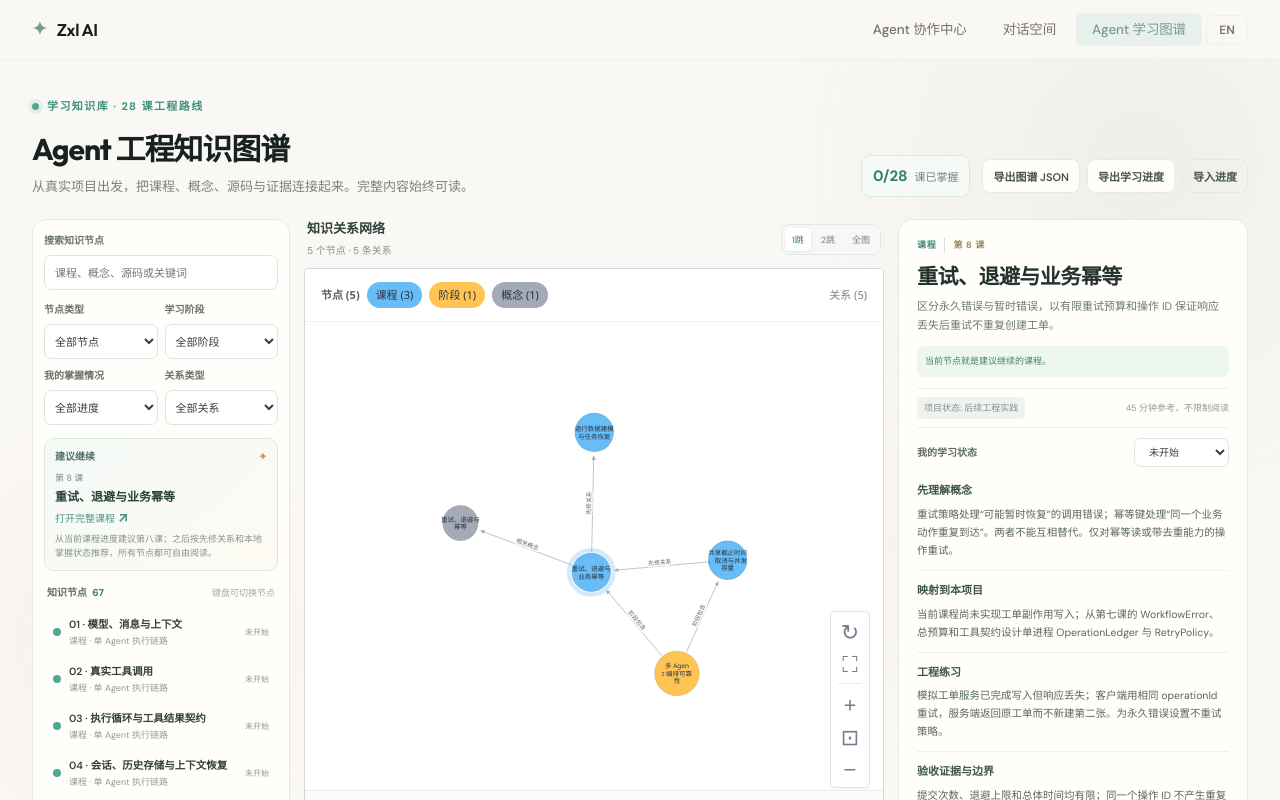
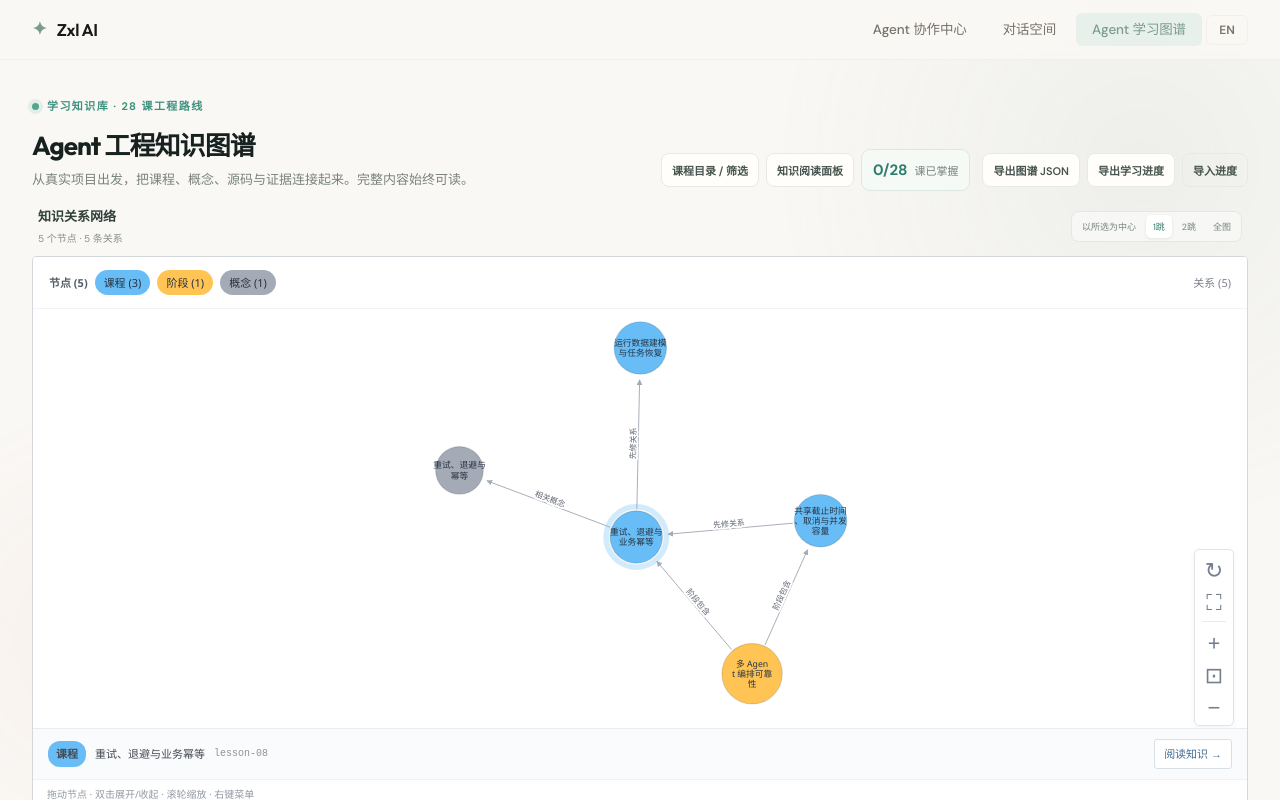
Before and after one commit to ZxlDragonDoctor/zxl-Ai-agent, a Vue app in the folder zxl-Ai-agent-fronted/: page /learning in a window 1280 px wide. Shown: the top 800 px of the page. Built offline with nearby package versions, Linux system fonts and the light colour scheme.

Commit message:
feat: separate graph exploration from course selection

```diff
--- a/zxl-Ai-agent-fronted/src/views/LearningGraph.vue
+++ b/zxl-Ai-agent-fronted/src/views/LearningGraph.vue
@@ -2,8 +2,9 @@
 import { computed, nextTick, onMounted, ref, watch } from 'vue'
 import { useRoute, useRouter } from 'vue-router'
 import KnowledgeGraphCanvas from '../learning/graph/KnowledgeGraphCanvas.vue'
+import { discoverScene } from '../learning/graph/graphPresentation'
 import {
-  catalogue, createRecord, exportGraph, exportLearningProgress, filterNodes, findShortestPath, getNeighborhood,
+  catalogue, createRecord, exportGraph, exportLearningProgress, filterNodes, findShortestPath,
   getNeighbors, importLearningProgress, loadProgress, nodeById, saveProgress,
 } from '../learning/graph/model'
 import type { GraphNode, LearningProgress, LearningState, NodeKind, RelationType } from '../learning/graph/model'
@@ -19,10 +20,16 @@ const learningFilter = ref<LearningState | 'all'>('all')
 const relationFilter = ref<RelationType | 'all'>('all')
 const viewMode = ref<'all' | 'one' | 'two'>('one')
 const reducedMotion = ref(false)
+const catalogueOpen = ref(false)
+const readerOpen = ref(false)
 const importPicker = ref<HTMLInputElement>()
 const reader = ref<HTMLElement>()
 const transferMessage = ref('')
 const selectedId = ref(typeof route.query.node === 'string' && nodeById.has(route.query.node) ? route.query.node : 'lesson-08')
+const sceneRootId = ref(selectedId.value)
+const expandedIds = ref(new Set<string>())
+const collapsedIds = ref(new Set<string>())
+const dismissedIds = ref(new Set<string>())
 const localeKey = computed(() => locale.value)
 const selectedNode = computed(() => nodeById.get(selectedId.value) ?? catalogue.nodes[0])
 const allLessons = computed(() => catalogue.nodes.filter(node => node.kind === 'lesson'))
@@ -57,15 +64,27 @@ const filteredList = computed(() => filterNodes({ query: query.value, kind: kind
 const relationTypes = computed(() => relationFilter.value === 'all' ? undefined : new Set([relationFilter.value]))
 const visibleNodes = computed(() => {
   const baseIds = new Set(filteredList.value.map(node => node.id))
-  if (viewMode.value === 'all') return filteredList.value
+  if (viewMode.value === 'all') return filteredList.value.filter(node => !dismissedIds.value.has(node.id))
   const hops = viewMode.value === 'one' ? 1 : 2
-  const neighborhood = getNeighborhood(selectedId.value, hops, relationTypes.value)
-  const stageNodes = new Set(stages.value.map(node => node.id))
-  const expanded = new Set([...baseIds].filter(id => neighborhood.has(id)))
-  if (baseIds.has(selectedId.value)) expanded.add(selectedId.value)
-  // Keep the selected node visible when filters hide its kind, so the reader never loses context.
-  if (nodeById.has(selectedId.value)) expanded.add(selectedId.value)
-  return catalogue.nodes.filter(node => expanded.has(node.id) || (stageNodes.has(node.id) && node.id === selectedNode.value.stage))
+  const allowedEdges = catalogue.edges.filter(edge => (!relationTypes.value || relationTypes.value.has(edge.type))
+    && !dismissedIds.value.has(edge.from) && !dismissedIds.value.has(edge.to)
+    && baseIds.has(edge.from) && baseIds.has(edge.to))
+  const neighborhood = discoverScene(sceneRootId.value, hops, allowedEdges, expandedIds.value, collapsedIds.value)
+  return catalogue.nodes.filter(node => neighborhood.has(node.id) && !dismissedIds.value.has(node.id)
+    && (baseIds.has(node.id) || node.id === sceneRootId.value))
+})
+const expandedNodeIds = computed(() => {
+  const ids = new Set(expandedIds.value)
+  if (viewMode.value !== 'all' && !collapsedIds.value.has(sceneRootId.value)) {
+    ids.add(sceneRootId.value)
+    if (viewMode.value === 'two') {
+      for (const edge of getNeighbors(sceneRootId.value, 'both', relationTypes.value)) {
+        const neighbor = edge.from === sceneRootId.value ? edge.to : edge.from
+        if (!collapsedIds.value.has(neighbor)) ids.add(neighbor)
+      }
+    }
+  }
+  return [...ids]
 })
 const visibleIds = computed(() => new Set(visibleNodes.value.map(node => node.id)))
 const visibleEdges = computed(() => catalogue.edges.filter(edge => visibleIds.value.has(edge.from) && visibleIds.value.has(edge.to)
@@ -98,8 +117,9 @@ const highlightedEdgeIds = computed(() => pathToNext.value.map(edge => edge.id))
 
 watch(progress, value => saveProgress(value), { deep: true })
 watch(() => route.query.node, value => {
-  if (typeof value === 'string' && nodeById.has(value)) selectedId.value = value
+  if (typeof value === 'string' && nodeById.has(value)) chooseNode(value)
 })
+watch(viewMode, () => { expandedIds.value = new Set(); collapsedIds.value = new Set(); dismissedIds.value = new Set() })
 watch(selectedId, async value => {
   if (route.query.node !== value) router.replace({ query: { ...route.query, node: value } })
   await nextTick()
@@ -108,7 +128,7 @@ watch(selectedId, async value => {
 watch([query, kindFilter, stageFilter, learningFilter], () => {
   if (query.value.trim()) {
     const match = filteredList.value[0]
-    if (match) selectedId.value = match.id
+    if (match) chooseNode(match.id)
   }
 })
 
@@ -122,7 +142,31 @@ function onReadScroll(event: Event): void {
   scrollSaveTimer = setTimeout(() => saveProgress(progress.value), 300)
 }
 
-function chooseNode(id: string): void { if (nodeById.has(id)) selectedId.value = id }
+function chooseNode(id: string): void {
+  if (!nodeById.has(id)) return
+  if (!visibleIds.value.has(id)) {
+    sceneRootId.value = id
+    expandedIds.value = new Set(); collapsedIds.value = new Set(); dismissedIds.value = new Set()
+  }
+  selectedId.value = id
+}
+function toggleExpansion(id: string): void {
+  if (viewMode.value === 'all') { sceneRootId.value = id; viewMode.value = 'one'; selectedId.value = id; return }
+  const expanded = new Set(expandedIds.value), collapsed = new Set(collapsedIds.value)
+  if (expandedNodeIds.value.includes(id)) { expanded.delete(id); collapsed.add(id) }
+  else { expanded.add(id); collapsed.delete(id) }
+  expandedIds.value = expanded; collapsedIds.value = collapsed
+}
+function dismissNode(id: string): void {
+  dismissedIds.value = new Set([...dismissedIds.value, id])
+}
+function restoreScene(): void { dismissedIds.value = new Set() }
+function openReader(id: string): void { chooseNode(id); readerOpen.value = true }
+function focusSelected(): void {
+  sceneRootId.value = selectedId.value
+  expandedIds.value = new Set(); collapsedIds.value = new Set(); dismissedIds.value = new Set()
+  if (viewMode.value === 'all') viewMode.value = 'one'
+}
 function setLearningState(state: LearningState): void {
   const existing = progress.value.records[selectedId.value] ?? createRecord()
   progress.value.records[selectedId.value] = { ...existing, state, updatedAt: new Date().toISOString() }
@@ -194,6 +238,8 @@ onMounted(() => {
         <p>{{ t('learning.subtitle') }}</p>
       </div>
       <div class="learning-header__actions">
+        <button class="learning-action" type="button" :aria-expanded="catalogueOpen" @click="catalogueOpen = !catalogueOpen">{{ locale === 'zh-CN' ? '课程目录 / 筛选' : 'Lessons / filters' }}</button>
+        <button class="learning-action" type="button" :aria-expanded="readerOpen" @click="readerOpen = !readerOpen">{{ locale === 'zh-CN' ? '知识阅读面板' : 'Knowledge reader' }}</button>
         <div class="learning-progress-chip"><strong>{{ completedCount }}/{{ allLessons.length }}</strong><span>{{ t('learning.masteredLessons') }}</span></div>
         <button class="learning-action" type="button" @click="exportCatalogue">{{ t('learning.exportGraph') }}</button>
         <button class="learning-action" type="button" @click="exportProgress">{{ t('learning.exportProgress') }}</button>
@@ -204,8 +250,8 @@ onMounted(() => {
 
     <div v-if="transferMessage" class="learning-toast" role="status">{{ transferMessage }}</div>
 
-    <div class="learning-workspace">
-      <aside class="learning-sidebar" :aria-label="t('learning.filters')">
+    <div class="learning-workspace" :class="{ 'has-catalogue': catalogueOpen, 'has-reader': readerOpen }">
+      <aside v-show="catalogueOpen" class="learning-sidebar" :aria-label="t('learning.filters')">
         <label class="learning-search">
           <span>{{ t('learning.search') }}</span>
           <input v-model="query" type="search" :placeholder="t('learning.searchHint')">
@@ -257,20 +303,22 @@ onMounted(() => {
         <div class="learning-map-toolbar">
           <div><strong>{{ t('learning.relationshipMap') }}</strong><span>{{ visibleNodes.length }} {{ t('learning.visibleEntities') }} · {{ visibleEdges.length }} {{ t('learning.visibleRelations') }}</span></div>
           <div class="learning-view-switch" role="group" :aria-label="t('learning.graphRange')">
+            <button type="button" @click="focusSelected">{{ locale === 'zh-CN' ? '以所选为中心' : 'Focus selected' }}</button>
             <button type="button" :class="{ active: viewMode === 'one' }" @click="viewMode = 'one'">1{{ t('learning.hop') }}</button>
             <button type="button" :class="{ active: viewMode === 'two' }" @click="viewMode = 'two'">2{{ t('learning.hop') }}</button>
             <button type="button" :class="{ active: viewMode === 'all' }" @click="viewMode = 'all'">{{ t('learning.fullGraph') }}</button>
           </div>
         </div>
-        <KnowledgeGraphCanvas :nodes="visibleNodes" :edges="visibleEdges" :selected-id="selectedId" :highlighted-edge-ids="highlightedEdgeIds" :reduced-motion="reducedMotion" @select="chooseNode" />
+        <KnowledgeGraphCanvas :nodes="visibleNodes" :edges="visibleEdges" :selected-id="selectedId" :highlighted-edge-ids="highlightedEdgeIds"
+          :expanded-node-ids="expandedNodeIds" :reduced-motion="reducedMotion" @select="chooseNode" @expand="toggleExpansion" @dismiss="dismissNode" @reset="restoreScene" @read="openReader" />
         <div class="learning-map-footer">
           <span><i class="learning-status-ring"></i>{{ t('learning.projectStateLegend') }}</span>
           <label class="learning-motion"><input v-model="reducedMotion" type="checkbox">{{ t('learning.reduceMotion') }}</label>
         </div>
       </section>
 
-      <aside ref="reader" class="learning-reader" @scroll.passive="onReadScroll" :aria-label="t('learning.reader')">
-        <div class="learning-reader__scroll">
+      <aside v-show="readerOpen" class="learning-reader" :aria-label="t('learning.reader')">
+        <div ref="reader" class="learning-reader__scroll" @scroll.passive="onReadScroll">
           <div class="learning-reader__eyebrow"><span>{{ kindLabel(selectedNode.kind) }}</span><span v-if="selectedNode.number">{{ lessonNumber(selectedNode) }}</span></div>
           <h2>{{ title(selectedNode) }}</h2>
           <p class="learning-reader__summary">{{ summary(selectedNode) }}</p>
@@ -364,4 +412,13 @@ onMounted(() => {
 @media(max-width:1180px){.learning-workspace{grid-template-columns:230px minmax(340px,1fr) 310px;gap:10px}.learning-reader__scroll{padding:15px}.learning-header__actions{max-width:430px}}
 @media(max-width:900px){.learning-header{align-items:flex-start;flex-direction:column}.learning-header__actions{justify-content:flex-start}.learning-workspace{height:auto;max-height:none;grid-template-columns:220px minmax(0,1fr);min-height:0}.learning-sidebar{height:650px}.learning-map-column{height:650px}.learning-reader{grid-column:1/-1;max-height:720px;min-height:450px}.learning-footnote{flex-direction:column;gap:5px}}
 @media(max-width:620px){.learning-header h1{font-size:25px}.learning-header p{max-width:40ch;line-height:1.6}.learning-header__actions{gap:5px}.learning-progress-chip{width:100%}.learning-workspace{display:flex;flex-direction:column}.learning-sidebar{height:540px}.learning-map-column{height:520px}.learning-reader{height:620px;min-height:400px}.learning-filter-grid{grid-template-columns:1fr 1fr}.learning-map-toolbar{align-items:flex-start;flex-direction:column}.learning-footnote{font-size:8px}}
+.learning-workspace{grid-template-columns:minmax(0,1fr);height:calc(100vh - 225px);max-height:none;min-height:620px;gap:10px}
+.learning-workspace.has-catalogue{grid-template-columns:230px minmax(0,1fr)}
+.learning-workspace.has-reader{grid-template-columns:minmax(0,1fr) 340px}
+.learning-workspace.has-catalogue.has-reader{grid-template-columns:230px minmax(0,1fr) 340px}
+.learning-map-toolbar{padding:0 3px}.learning-reader,.learning-sidebar{border-radius:4px}
+.learning-header h1{font-size:26px}.learning-header{margin-bottom:16px}
+.learning-map-column :deep(.graph-canvas){min-height:500px}
+@media(max-width:1000px){.learning-workspace.has-catalogue.has-reader{grid-template-columns:200px minmax(0,1fr)}.learning-workspace.has-catalogue.has-reader .learning-reader{grid-column:1/-1;min-height:500px}.learning-workspace.has-reader{grid-template-columns:minmax(0,1fr) 280px}.learning-workspace{height:auto}.learning-map-column{height:680px}.learning-sidebar{height:680px}}
+@media(max-width:620px){.learning-workspace{display:flex;min-height:0}.learning-workspace .learning-sidebar{height:420px}.learning-workspace .learning-map-column{height:600px}.learning-workspace .learning-reader{height:600px}.learning-map-column :deep(.graph-canvas){min-height:470px}}
 </style>
```
